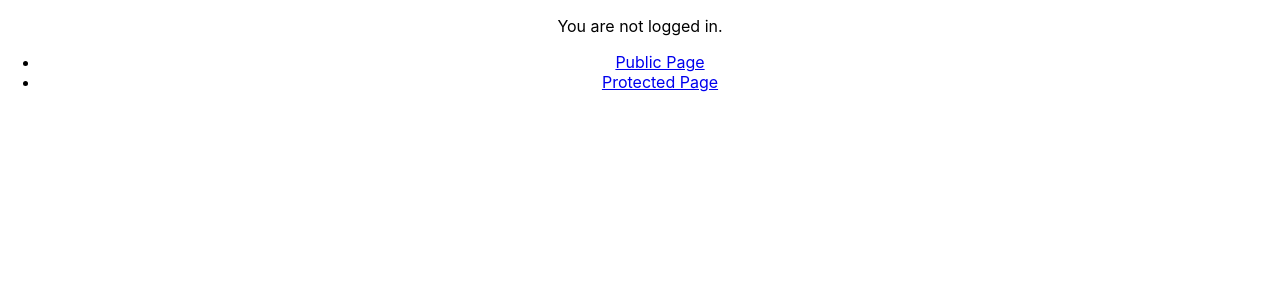
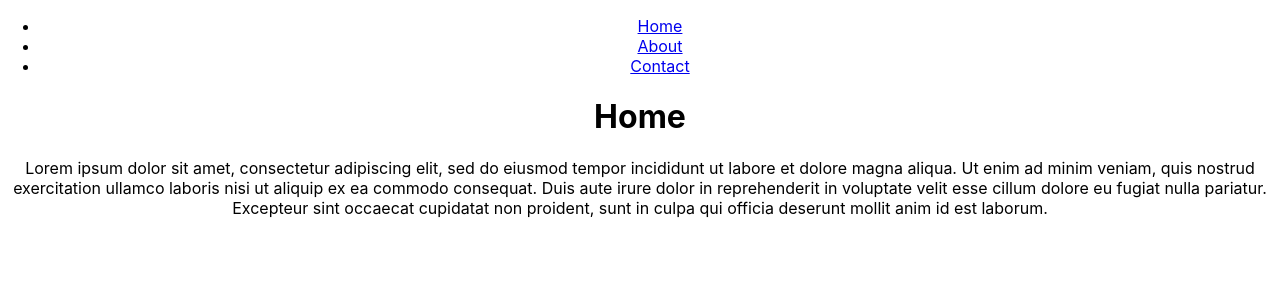
Before and after one commit to madhuvayya/React-Practice, a React (Create React App) app: page / in a window 1280 px wide. Shown: the top 300 px of the page. Built offline with nearby package versions, Linux system fonts and the light colour scheme.

Commit message:
Added code to implement Route gurding concept

```diff
--- a/src/App.js
+++ b/src/App.js
@@ -30,6 +30,7 @@ import Clock from './components/Clock'
 import LazyComponent from './components/LazyComponent.jsx'
 import ErrorBoundaryImpl from './components/ErrorBoundaryImpl'
 import AuthExample from './components/AuthExample'
+import RouteGurding from './components/RouteGurding'
 
 function App() {
   return (
@@ -67,7 +68,8 @@ function App() {
       {/* <RefDemo /> */}
       {/* <LazyComponent /> */}
       {/* <ErrorBoundaryImpl /> */}
-      <AuthExample />
+      {/* <AuthExample /> */}
+      <RouteGurding />
     </div>
   );
 }
--- /dev/null
+++ b/src/components/RouteGurding.js
@@ -0,0 +1,60 @@
+import React, { Fragment } from "react";
+import "../index.css"
+import { BrowserRouter as Router, Route, Link, Switch,Redirect } from "react-router-dom";
+
+export default function RouteGurding() {
+  const name = 'John Doe'
+  const isAuthenticated = false
+  return (
+   <Router>
+    <main>
+      <nav>
+        <ul>
+          <li><Link to="/">Home</Link></li>
+          <li><Link to={`/about/${name}`}>About</Link></li>
+          <li><Link to="/contact">Contact</Link></li>
+        </ul>
+      </nav>
+    <Switch>
+      <Route path="/" exact component={Home} />
+      {
+      isAuthenticated ?
+      <>
+      <Route path="/about/:name"  component={About} />
+      <Route path="/contact"  component={Contact} />
+      </> : <Redirect to="/" />
+      }
+
+    </Switch>
+    </main>
+</Router>
+  );
+}
+
+const Home = () => (
+    <Fragment>
+      <h1>Home</h1>
+      <FakeText />
+    </Fragment>
+    );
+
+  const About = ({match:{params:{name}}}) => (
+    // props.match.params.name
+    <Fragment>
+      <h1>About {name}</h1>
+      <FakeText />
+    </Fragment>
+  );
+
+  const Contact = () => (
+    <Fragment>
+      <h1>Contact</h1>
+      <FakeText />
+    </Fragment>
+    );
+
+    const FakeText = () => (
+        <p>
+        Lorem ipsum dolor sit amet, consectetur adipiscing elit, sed do eiusmod tempor incididunt ut labore et dolore magna aliqua. Ut enim ad minim veniam, quis nostrud exercitation ullamco laboris nisi ut aliquip ex ea commodo consequat. Duis aute irure dolor in reprehenderit in voluptate velit esse cillum dolore eu fugiat nulla pariatur. Excepteur sint occaecat cupidatat non proident, sunt in culpa qui officia deserunt mollit anim id est laborum.
+        </p>
+        )
```
